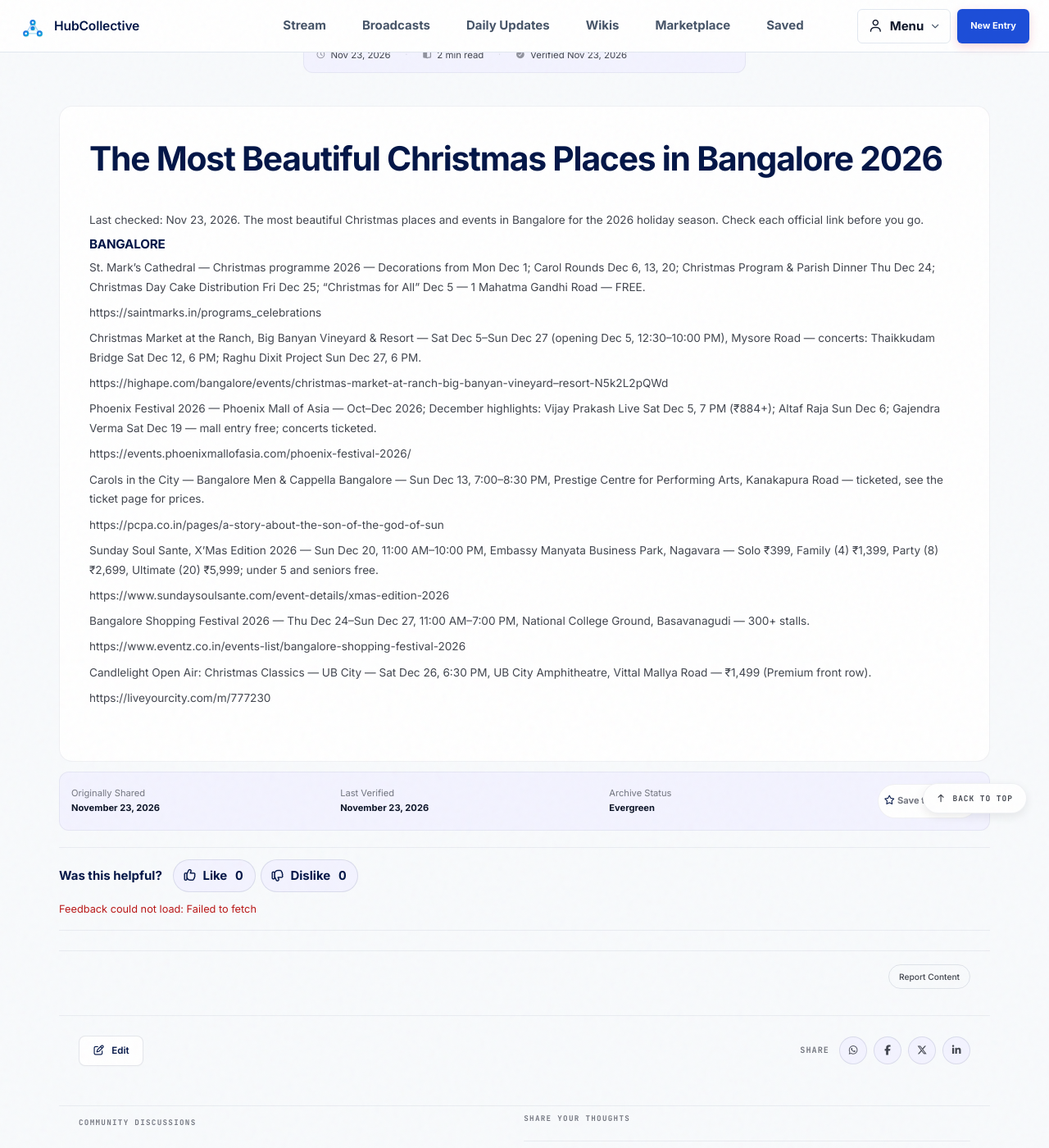
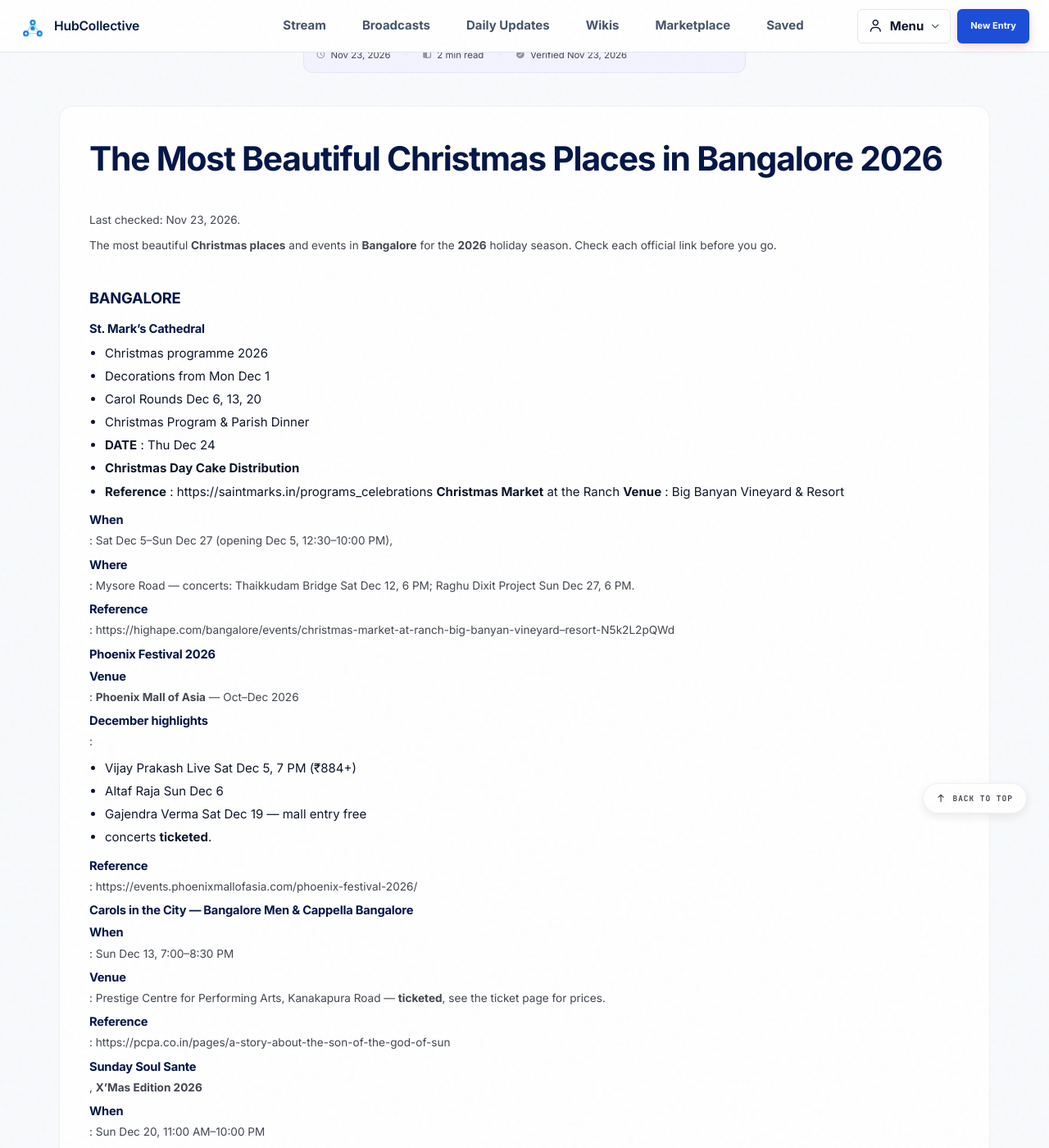
Before and after one commit to the-hub-community/hub-web, a Jekyll site: the page built from content/bangalore-living/the-most-beautiful-christmas-places-in-bangalore-2026.md, in a window 1280 px wide and 1400 px high, scrolled down 654 px. Shown: the whole window at 82% size. Built offline with Jekyll 4.4.1, drawn with Linux system fonts in a browser that asks for light colours; some of the changed text lies outside the part shown.

Commit message:
sync(bangalore-living): content/bangalore-living/the-most-beautiful-christmas-places-in-bangalore-2026.md

```diff
--- a/content/bangalore-living/the-most-beautiful-christmas-places-in-bangalore-2026.md
+++ b/content/bangalore-living/the-most-beautiful-christmas-places-in-bangalore-2026.md
@@ -18,37 +18,81 @@ date: 2026-11-23T20:20:31.369Z
 
 
 <div class="lh-text">
-Last checked: Nov 23, 2026. The most beautiful Christmas places and events in Bangalore for the 2026 holiday season. Check each official link before you go.
+Last checked: Nov 23, 2026.
 
-BANGALORE
+The most beautiful **Christmas places** and events in **Bangalore** for the **2026** holiday season. Check each official link before you go.
 
-St. Mark's Cathedral — Christmas programme 2026 — Decorations from Mon Dec 1; Carol Rounds Dec 6, 13, 20; Christmas Program & Parish Dinner Thu Dec 24; Christmas Day Cake Distribution Fri Dec 25; "Christmas for All" Dec 5 — 1 Mahatma Gandhi Road — FREE.
+### BANGALORE
 
-[https://saintmarks.in/programs_celebrations](https://saintmarks.in/programs_celebrations)
+**St. Mark’s Cathedral**
 
-Christmas Market at the Ranch, Big Banyan Vineyard & Resort — Sat Dec 5–Sun Dec 27 (opening Dec 5, 12:30–10:00 PM), Mysore Road — concerts: Thaikkudam Bridge Sat Dec 12, 6 PM; Raghu Dixit Project Sun Dec 27, 6 PM.
+- Christmas programme 2026
+- Decorations from Mon Dec 1
+- Carol Rounds Dec 6, 13, 20
+- Christmas Program & Parish Dinner
+- **DATE** : Thu Dec 24
+- **Christmas Day Cake Distribution**
+- **Reference** : [https://saintmarks.in/programs_celebrations](https://saintmarks.in/programs_celebrations)
+**Christmas Market** at the Ranch
+**Venue** : Big Banyan Vineyard & Resort
 
-[https://highape.com/bangalore/events/christmas-market-at-ranch-big-banyan-vineyard--resort-N5k2L2pQWd](https://highape.com/bangalore/events/christmas-market-at-ranch-big-banyan-vineyard--resort-N5k2L2pQWd)
+**When** : Sat Dec 5–Sun Dec 27 (opening Dec 5, 12:30–10:00 PM),
 
-Phoenix Festival 2026 — Phoenix Mall of Asia — Oct–Dec 2026; December highlights: Vijay Prakash Live Sat Dec 5, 7 PM (₹884+); Altaf Raja Sun Dec 6; Gajendra Verma Sat Dec 19 — mall entry free; concerts ticketed.
+**Where** : Mysore Road — concerts: Thaikkudam Bridge Sat Dec 12, 6 PM; Raghu Dixit Project Sun Dec 27, 6 PM.
 
-[https://events.phoenixmallofasia.com/phoenix-festival-2026/](https://events.phoenixmallofasia.com/phoenix-festival-2026/)
+**Reference** : [https://highape.com/bangalore/events/christmas-market-at-ranch-big-banyan-vineyard–resort-N5k2L2pQWd](https://highape.com/bangalore/events/christmas-market-at-ranch-big-banyan-vineyard--resort-N5k2L2pQWd)
 
-Carols in the City — Bangalore Men & Cappella Bangalore — Sun Dec 13, 7:00–8:30 PM, Prestige Centre for Performing Arts, Kanakapura Road — ticketed, see the ticket page for prices.
+**Phoenix Festival 2026**
 
-[https://pcpa.co.in/pages/a-story-about-the-son-of-the-god-of-sun](https://pcpa.co.in/pages/a-story-about-the-son-of-the-god-of-sun)
+**Venue** : **Phoenix Mall of Asia** — Oct–Dec 2026
 
-Sunday Soul Sante, X'Mas Edition 2026 — Sun Dec 20, 11:00 AM–10:00 PM, Embassy Manyata Business Park, Nagavara — Solo ₹399, Family (4) ₹1,399, Party (8) ₹2,699, Ultimate (20) ₹5,999; under 5 and seniors free.
+**December highlights**:
 
-[https://www.sundaysoulsante.com/event-details/xmas-edition-2026](https://www.sundaysoulsante.com/event-details/xmas-edition-2026)
+- Vijay Prakash Live Sat Dec 5, 7 PM (₹884+)
+- Altaf Raja Sun Dec 6
+- Gajendra Verma Sat Dec 19 — mall entry free
+- concerts **ticketed**.
 
-Bangalore Shopping Festival 2026 — Thu Dec 24–Sun Dec 27, 11:00 AM–7:00 PM, National College Ground, Basavanagudi — 300+ stalls.
+**Reference** : [https://events.phoenixmallofasia.com/phoenix-festival-2026/](https://events.phoenixmallofasia.com/phoenix-festival-2026/)
 
-[https://www.eventz.co.in/events-list/bangalore-shopping-festival-2026](https://www.eventz.co.in/events-list/bangalore-shopping-festival-2026)
+**Carols in the City — Bangalore Men & Cappella Bangalore**
 
-Candlelight Open Air: Christmas Classics — UB City — Sat Dec 26, 6:30 PM, UB City Amphitheatre, Vittal Mallya Road — ₹1,499 (Premium front row).
+**When** : Sun Dec 13, 7:00–8:30 PM
 
-[https://liveyourcity.com/m/777230](https://liveyourcity.com/m/777230)
+**Venue** : Prestige Centre for Performing Arts, Kanakapura Road — **ticketed**, see the ticket page for prices.
+
+**Reference** : [https://pcpa.co.in/pages/a-story-about-the-son-of-the-god-of-sun](https://pcpa.co.in/pages/a-story-about-the-son-of-the-god-of-sun)
+
+**Sunday Soul Sante**, **X’Mas Edition 2026**
+
+**When** : Sun Dec 20, 11:00 AM–10:00 PM
+
+**Where** : **Embassy Manyata Business Park, Nagavara**
+
+- Solo ₹399, Family (4) ₹1,399
+- Party (8) ₹2,699
+- Ultimate (20) ₹5,999
+- under 5 and seniors **free**.
+
+**Reference** : [https://www.sundaysoulsante.com/event-details/xmas-edition-2026](https://www.sundaysoulsante.com/event-details/xmas-edition-2026)
+
+**Bangalore Shopping Festival 2026**
+
+**When** : Thu Dec 24–Sun Dec 27, 11:00 AM–7:00 PM
+
+**Where** : National College Ground, Basavanagudi — 300+ stalls.
+
+**Reference** : [https://www.eventz.co.in/events-list/bangalore-shopping-festival-2026](https://www.eventz.co.in/events-list/bangalore-shopping-festival-2026)
+
+**Candlelight Open Air**
+
+- Christmas Classics
+
+**When** :  Sat Dec 26, 6:30 PM
+
+**Where :** UB City Amphitheatre, Vittal Mallya Road — ₹1,499 (Premium front row).
+
+**Reference** : [https://liveyourcity.com/m/777230](https://liveyourcity.com/m/777230)
 </div>
 <div class="lh-clear"></div>
 </div>
```
Also changed, not shown: other parts of content/bangalore-living/the-most-beautiful-christmas-places-in-bangalore-2026.md (+2 -2 lines).
